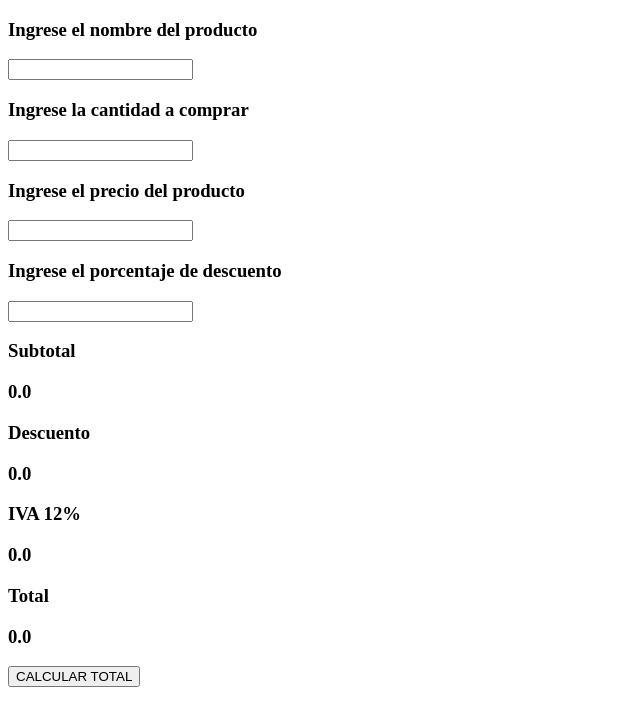
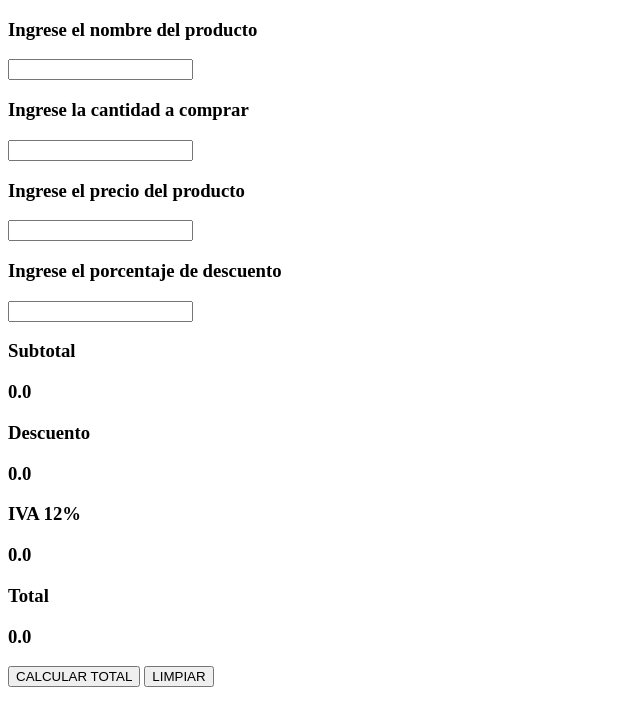
Before and after one commit to PaulArias27/krakeDev, a plain HTML site: page puntoDeVenta_v4/puntoDeVenta.html in a window 1280 px wide. Shown: the whole page, without its empty margins (0-640 px from the left). Drawn offline with Linux system fonts and the light colour scheme.

Commit message:
se agrego la funcion limpiar a puntoDeVenta.js

```diff
--- a/puntoDeVenta_v4/puntoDeVenta.html
+++ b/puntoDeVenta_v4/puntoDeVenta.html
@@ -26,6 +26,8 @@
 
         <input type="button" value="CALCULAR TOTAL"
         onclick="calcularValorTotal()"/>
+        <input type="button" value="LIMPIAR"
+        onclick="limpiar()"/>
         <h3 id="lblResultado"></h3>
 
     </body>
--- a/puntoDeVenta_v4/puntoDeVenta.js
+++ b/puntoDeVenta_v4/puntoDeVenta.js
@@ -100,5 +100,15 @@ limpiar = function () {
         Dejar todos los textos de los montos con el valor 0.0
         Si funciona, hacer un commit
      */
+    mostrarTextoEnCaja("txtProducto","0");
+    mostrarTextoEnCaja("txtCantidad","0.0");
+    mostrarTextoEnCaja("txtPrecio","0.0");
+    mostrarTextoEnCaja("txtPorcentajeDescuento","0.0");
+    mostrarTexto("lblSubtotal","0.0");
+    mostrarTexto("lblDescuento","0.0");
+    mostrarTexto("lblValorIVA","0.0");
+    mostrarTexto("lblTotal","0.0");
+    mostrarTexto("lblResultado"," ");
+
 }
 /* SI TODO FUNCIONA, HACER UN PUSH */
```
